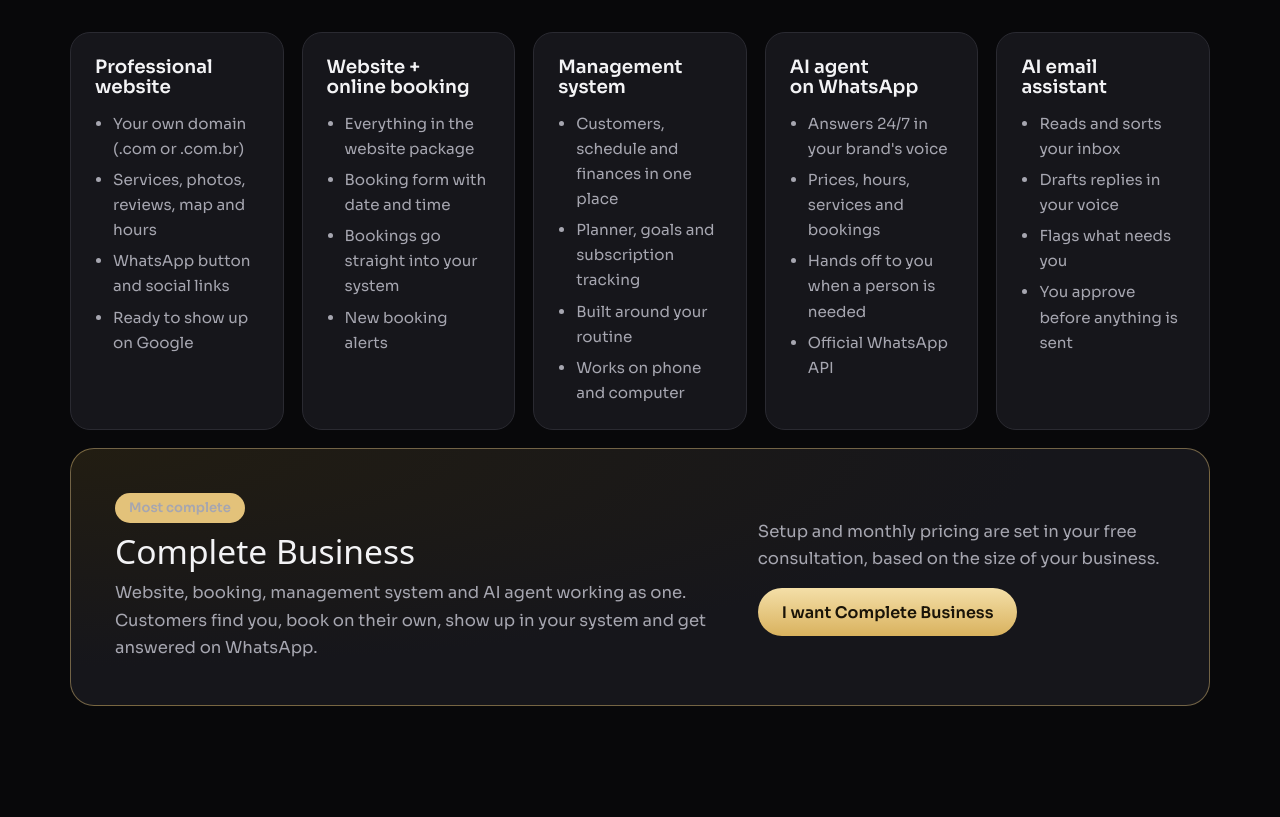
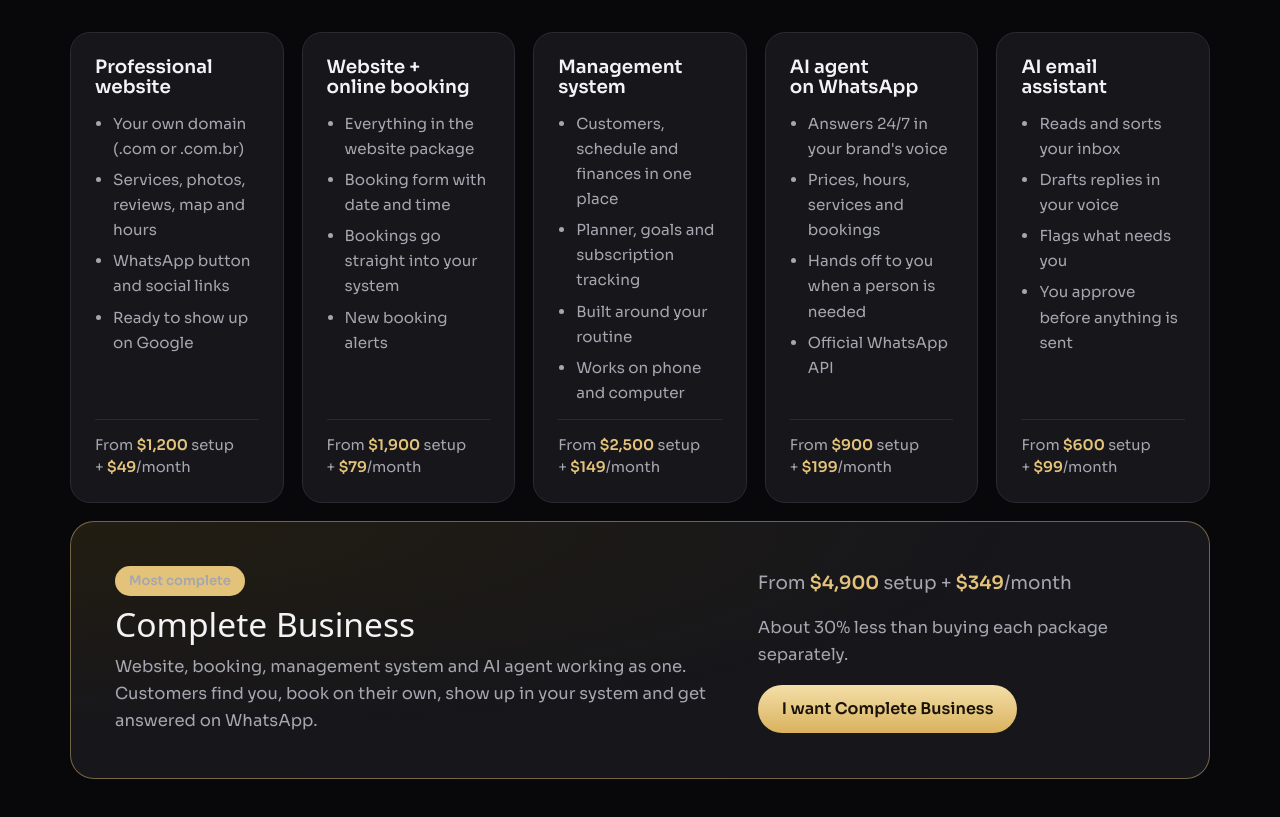
Before and after one commit to brecaroliine/kavahlabs-site, a plain HTML site: page index.html in a window 1280 px wide. Shown: the part 1457-2274 px from the top of the page. Drawn offline with Linux system fonts and the light colour scheme; a web font is replaced by a local one.

Commit message:
Preços iniciais em dólar nos pacotes
Co-Authored-By: Claude Opus 5.5 <noreply@anthropic.com>
Claude-Session: https://claude.ai/code/session_01UCZVpjUMPYSc5xRvtxxxde

```diff
--- a/index.html
+++ b/index.html
@@ -95,6 +95,7 @@
             <li><span lang="en">WhatsApp button and social links</span><span lang="pt">Botão de WhatsApp e redes sociais</span></li>
             <li><span lang="en">Ready to show up on Google</span><span lang="pt">Pronto para aparecer no Google</span></li>
           </ul>
+          <p class="price"><span lang="en">From <b>$1,200</b> setup<br>+ <b>$49</b>/month</span><span lang="pt">A partir de <b>US$ 1.200</b> de implantação<br>+ <b>US$ 49</b>/mês</span></p>
         </article>
         <article class="plan">
           <h3><span lang="en">Website + online booking</span><span lang="pt">Site + agendamento</span></h3>
@@ -104,6 +105,7 @@
             <li><span lang="en">Bookings go straight into your system</span><span lang="pt">Os pedidos caem direto no seu sistema</span></li>
             <li><span lang="en">New booking alerts</span><span lang="pt">Aviso de novo agendamento</span></li>
           </ul>
+          <p class="price"><span lang="en">From <b>$1,900</b> setup<br>+ <b>$79</b>/month</span><span lang="pt">A partir de <b>US$ 1.900</b> de implantação<br>+ <b>US$ 79</b>/mês</span></p>
         </article>
         <article class="plan">
           <h3><span lang="en">Management system</span><span lang="pt">Sistema de gestão</span></h3>
@@ -113,6 +115,7 @@
             <li><span lang="en">Built around your routine</span><span lang="pt">Feito para a sua rotina</span></li>
             <li><span lang="en">Works on phone and computer</span><span lang="pt">Funciona no celular e no computador</span></li>
           </ul>
+          <p class="price"><span lang="en">From <b>$2,500</b> setup<br>+ <b>$149</b>/month</span><span lang="pt">A partir de <b>US$ 2.500</b> de implantação<br>+ <b>US$ 149</b>/mês</span></p>
         </article>
         <article class="plan">
           <h3><span lang="en">AI agent on WhatsApp</span><span lang="pt">Agente de IA no WhatsApp</span></h3>
@@ -122,6 +125,7 @@
             <li><span lang="en">Hands off to you when a person is needed</span><span lang="pt">Passa para você quando precisa de uma pessoa</span></li>
             <li><span lang="en">Official WhatsApp API</span><span lang="pt">WhatsApp API oficial</span></li>
           </ul>
+          <p class="price"><span lang="en">From <b>$900</b> setup<br>+ <b>$199</b>/month</span><span lang="pt">A partir de <b>US$ 900</b> de implantação<br>+ <b>US$ 199</b>/mês</span></p>
         </article>
         <article class="plan">
           <h3><span lang="en">AI email assistant</span><span lang="pt">Agente de IA para e-mail</span></h3>
@@ -131,6 +135,7 @@
             <li><span lang="en">Flags what needs you</span><span lang="pt">Separa o que precisa de você</span></li>
             <li><span lang="en">You approve before anything is sent</span><span lang="pt">Você aprova antes de enviar</span></li>
           </ul>
+          <p class="price"><span lang="en">From <b>$600</b> setup<br>+ <b>$99</b>/month</span><span lang="pt">A partir de <b>US$ 600</b> de implantação<br>+ <b>US$ 99</b>/mês</span></p>
         </article>
       </div>
       <div class="combo">
@@ -140,7 +145,8 @@
           <p><span lang="en">Website, booking, management system and AI agent working as one. Customers find you, book on their own, show up in your system and get answered on WhatsApp.</span><span lang="pt">Site, agendamento, sistema de gestão e agente de IA funcionando juntos. O cliente te encontra, agenda sozinho, aparece no seu sistema e é atendido no WhatsApp.</span></p>
         </div>
         <div class="combo-side">
-          <p><span lang="en">Setup and monthly pricing are set in your free consultation, based on the size of your business.</span><span lang="pt">Valor de implantação e mensalidade definidos no diagnóstico grátis, conforme o tamanho do seu negócio.</span></p>
+          <p class="combo-price"><span lang="en">From <b>$4,900</b> setup + <b>$349</b>/month</span><span lang="pt">A partir de <b>US$ 4.900</b> de implantação + <b>US$ 349</b>/mês</span></p>
+          <p><span lang="en">About 30% less than buying each package separately.</span><span lang="pt">Cerca de 30% mais barato do que contratar cada pacote separado.</span></p>
           <a class="btn js-wpp" href="#contact" data-en="Hi! I'd like to know more about the Complete Business package." data-pt="Oi! Quero saber mais sobre o pacote Negócio Completo."><span lang="en">I want Complete Business</span><span lang="pt">Quero o Negócio Completo</span></a>
         </div>
       </div>
@@ -198,7 +204,7 @@
       <h2><span lang="en">Questions</span><span lang="pt">Perguntas frequentes</span></h2>
       <details><summary><span lang="en">Can I get just the website?</span><span lang="pt">Posso contratar só o site?</span></summary><p><span lang="en">Yes. Each package works on its own, and you can add booking, the system or the AI agent later without starting over.</span><span lang="pt">Pode. Cada pacote funciona sozinho, e depois você soma o agendamento, o sistema ou o agente de IA sem refazer nada.</span></p></details>
       <details><summary><span lang="en">Do I need to know how to code?</span><span lang="pt">Preciso saber programar?</span></summary><p><span lang="en">No. We handle everything technical. You just tell us how your business works.</span><span lang="pt">Não. Cuidamos de toda a parte técnica. Você só conta como o seu negócio funciona.</span></p></details>
-      <details><summary><span lang="en">How much does it cost?</span><span lang="pt">Quanto custa?</span></summary><p><span lang="en">It depends on what your business needs. After the free consultation you get a proposal with the setup and monthly price.</span><span lang="pt">Depende do que o seu negócio precisa. Depois do diagnóstico grátis você recebe uma proposta com o valor de implantação e de mensalidade.</span></p></details>
+      <details><summary><span lang="en">How much does it cost?</span><span lang="pt">Quanto custa?</span></summary><p><span lang="en">Each package has a one-time setup fee and a monthly fee, shown above as starting prices. The monthly fee covers hosting, maintenance, adjustments and the AI tools. WhatsApp message fees charged by Meta are billed separately. Your free consultation confirms the final price for your business.</span><span lang="pt">Cada pacote tem um valor de implantação, pago uma vez, e uma mensalidade, mostrados acima como preços iniciais. A mensalidade cobre hospedagem, manutenção, ajustes e as ferramentas de IA. As taxas de mensagens do WhatsApp cobradas pela Meta são à parte. O diagnóstico grátis confirma o valor final para o seu negócio.</span></p></details>
       <details><summary><span lang="en">Which countries and languages do you work with?</span><span lang="pt">Quais países e idiomas vocês atendem?</span></summary><p><span lang="en">Yes. Our focus is the United States and Brazil, and we also serve businesses in other countries. Your website can be in English, Portuguese or any language you need.</span><span lang="pt">Sim. Nosso foco é Estados Unidos e Brasil, e também atendemos negócios em outros países. O site pode ser em inglês, português ou no idioma que você precisar.</span></p></details>
       <details><summary><span lang="en">Can my WhatsApp number get blocked?</span><span lang="pt">Meu WhatsApp pode ser bloqueado?</span></summary><p><span lang="en">No. We only use the official WhatsApp API, approved by Meta.</span><span lang="pt">Não. Usamos apenas a API oficial do WhatsApp, autorizada pela Meta.</span></p></details>
       <details><summary><span lang="en">What if the AI doesn't know the answer?</span><span lang="pt">E se a IA não souber responder?</span></summary><p><span lang="en">It hands the conversation to you right away. Complaints and sensitive cases also go straight to a person.</span><span lang="pt">Ela passa a conversa para você na hora. Reclamações e casos delicados também vão direto para uma pessoa.</span></p></details>
--- a/styles.css
+++ b/styles.css
@@ -70,6 +70,10 @@ nav a{color:var(--muted);text-decoration:none}nav a:hover{color:var(--ink)}
 .plans{display:grid;grid-template-columns:repeat(auto-fit,minmax(200px,1fr));gap:18px;margin-top:40px}
 .plan{background:var(--card);border:1px solid var(--line);border-radius:20px;padding:24px;display:flex;flex-direction:column;gap:14px}
 .plan ul{margin:0;padding-left:18px;color:var(--muted);display:flex;flex-direction:column;gap:6px;font-size:.95rem}
+.price{margin-top:auto;border-top:1px solid var(--line);padding-top:14px;color:var(--muted);font-size:.92rem;line-height:1.5}
+.price b,.combo-price b{color:var(--gold);font-weight:600}
+.combo-price{font-size:1.15rem;color:var(--ink)}
+.plan ul{flex:1}
 .combo{margin-top:18px;border:1px solid rgba(227,194,122,.45);border-radius:24px;padding:clamp(24px,4vw,44px);display:grid;grid-template-columns:1.2fr .8fr;gap:32px;align-items:center;background:radial-gradient(ellipse at 0% 0%,#221D12,var(--card) 60%)}
 .combo h3{font-family:var(--display);font-weight:500;font-size:clamp(1.5rem,3vw,2.1rem);margin:10px 0}
 .combo p{color:var(--muted)}
```
